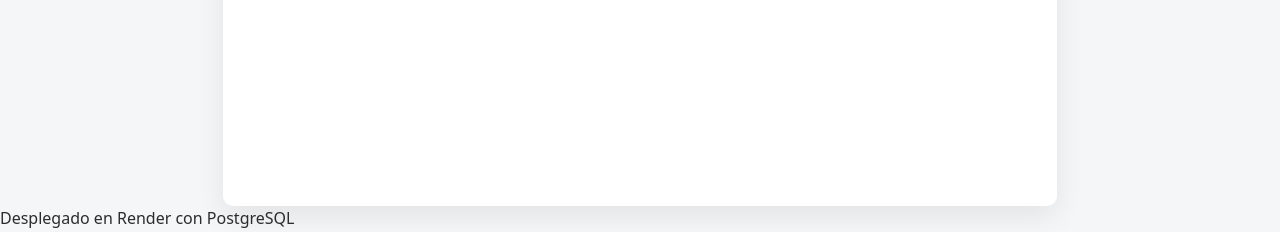
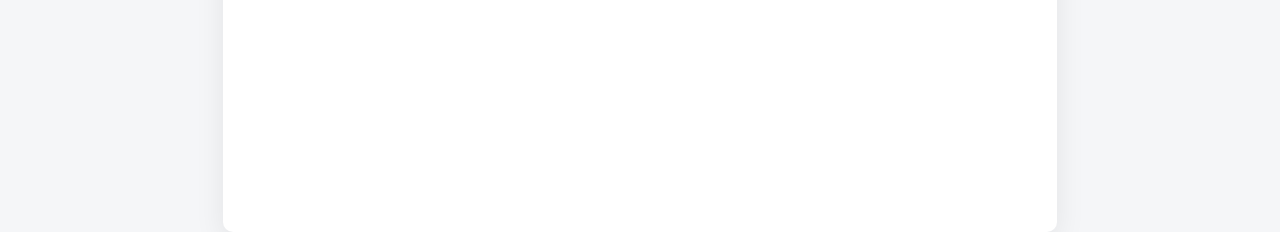
Before and after one commit to MaysaOsan/Mitologia, a FastAPI app: page / in a window 1280 px wide. Shown: the part 568-800 px from the top of the page. Run offline with FastAPI, Linux system fonts and the light colour scheme; parts of the project's set-up code (start-up, migrations or seed data) failed here and were passed over.

Commit message:
Actualización de index para Render

```diff
--- a/src/templates/index.html
+++ b/src/templates/index.html
@@ -23,9 +23,5 @@
     </p>
   </div>
 
-
-  <footer>
-      <p>Desplegado en Render con PostgreSQL</p>
-  </footer>
 </body>
 </html>
```
